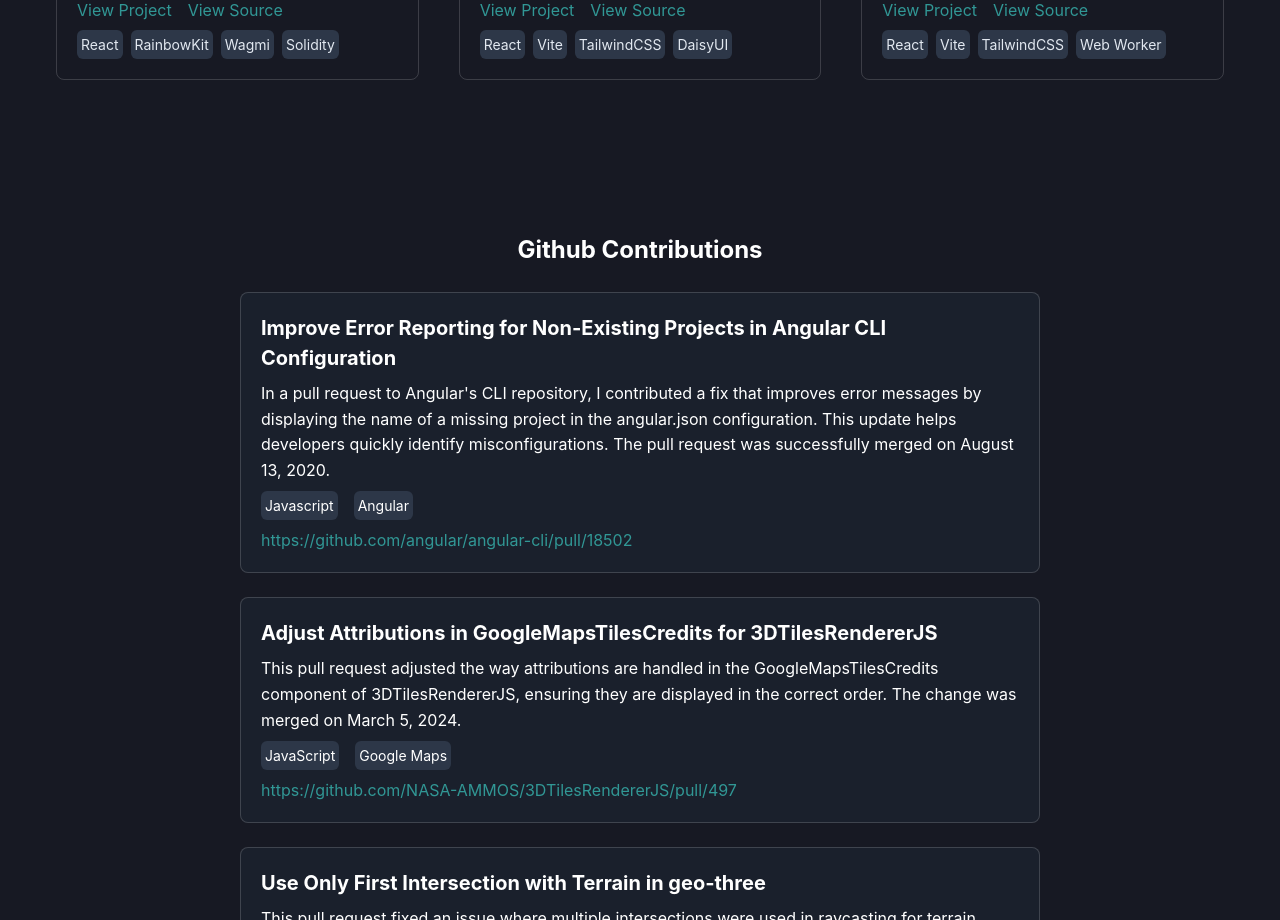
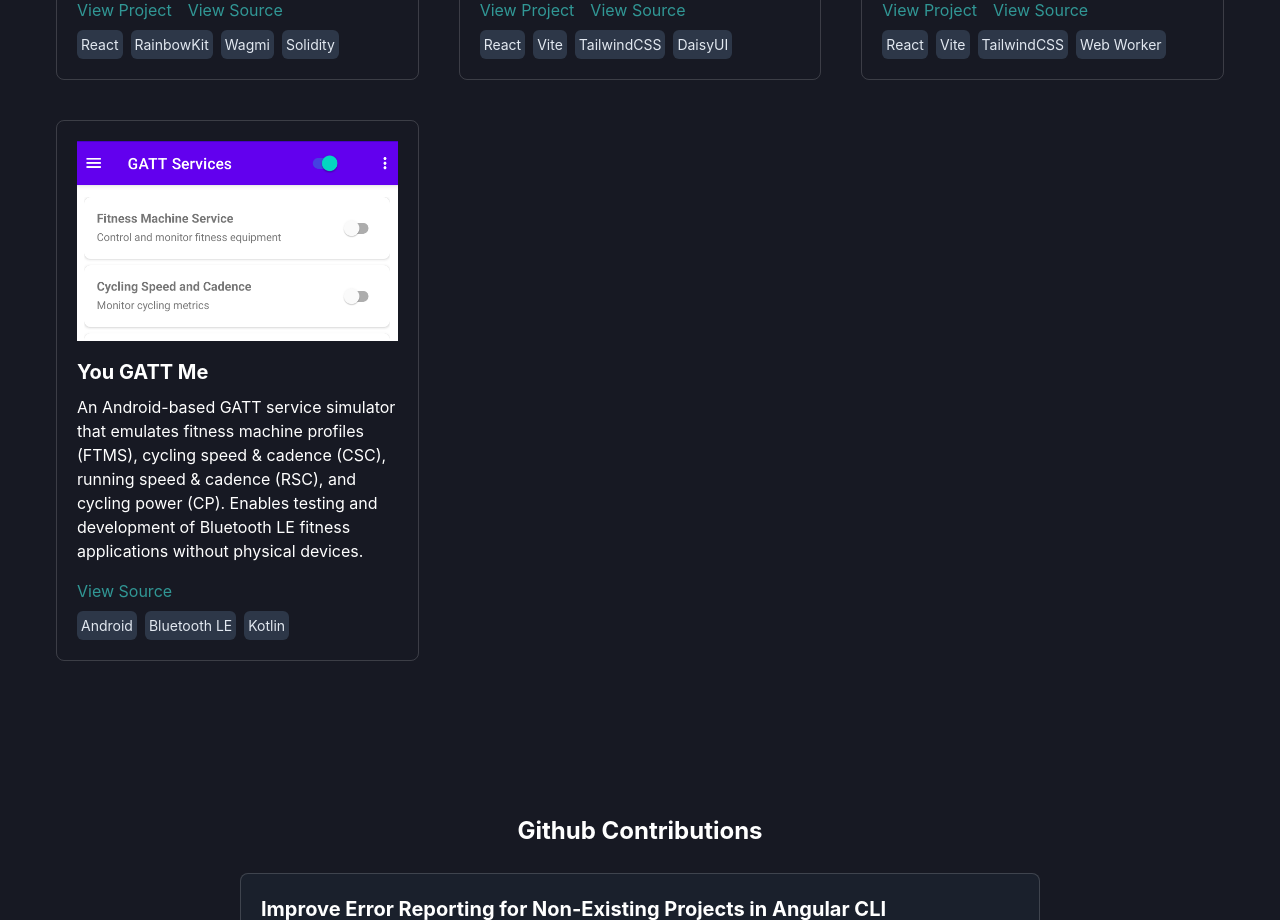
Before and after one commit to tobias74/tobiga, a React (Vite) app in the folder packages/react-app/: page /en/ in a window 1280 px wide. Shown: the part 1780-2700 px from the top of the page. Built offline with nearby package versions, Linux system fonts and the light colour scheme.

Commit message:
add project you gatt me

```diff
--- a/packages/react-app/src/data/projects.js
+++ b/packages/react-app/src/data/projects.js
@@ -92,9 +92,20 @@ export const projects = [
         "liveLink": "https://2goats1car.com",
         "sourceLink": "https://github.com/tobias74/2goats1car",
         "image": "/images/2goats1car.png"
+    },
+    {
+        "title": "You GATT Me",
+        "description": {
+            "en": "An Android-based GATT service simulator that emulates fitness machine profiles (FTMS), cycling speed & cadence (CSC), running speed & cadence (RSC), and cycling power (CP). Enables testing and development of Bluetooth LE fitness applications without physical devices.",
+            "de": "Ein GATT-Service-Simulator für Android, der Fitnessgeräte wie Laufbänder, Indoor-Bikes, Crosstrainer und Rudergeräte virtuell nachbildet. Entwickelt für das Testen und die Entwicklung von Bluetooth-LE-Fitnessanwendungen, ohne dass echte Geräte benötigt werden."
+        },
+        "tools": ["Android", "Bluetooth LE", "Kotlin",],
+        "sourceLink": "https://github.com/tobias74/you-gatt-me",
+        "image": "/images/you-gatt-me.png"
     }
 
 
 
 
+
 ];
```
Also changed, not shown: packages/react-app/public/images/you-gatt-me.png (added).
